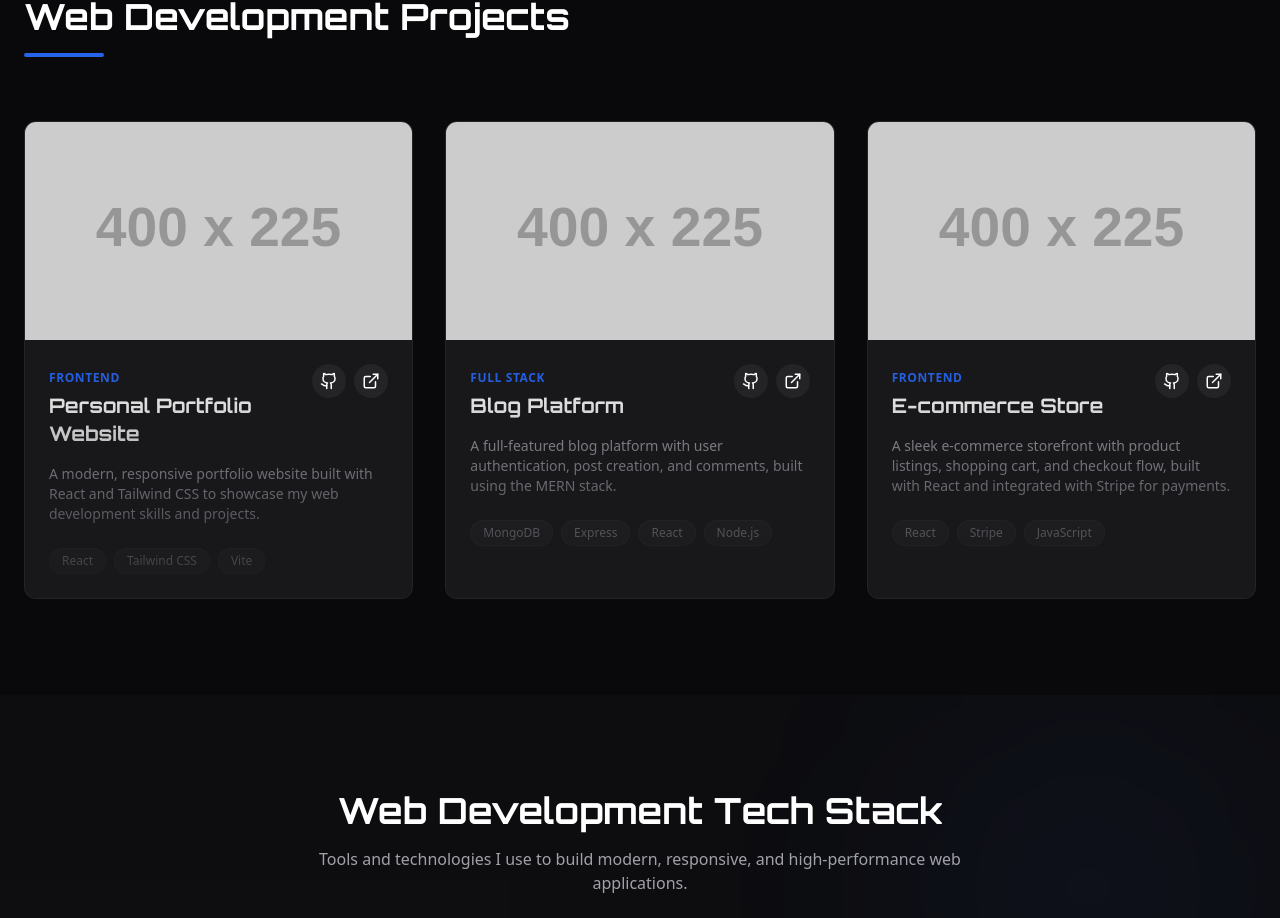
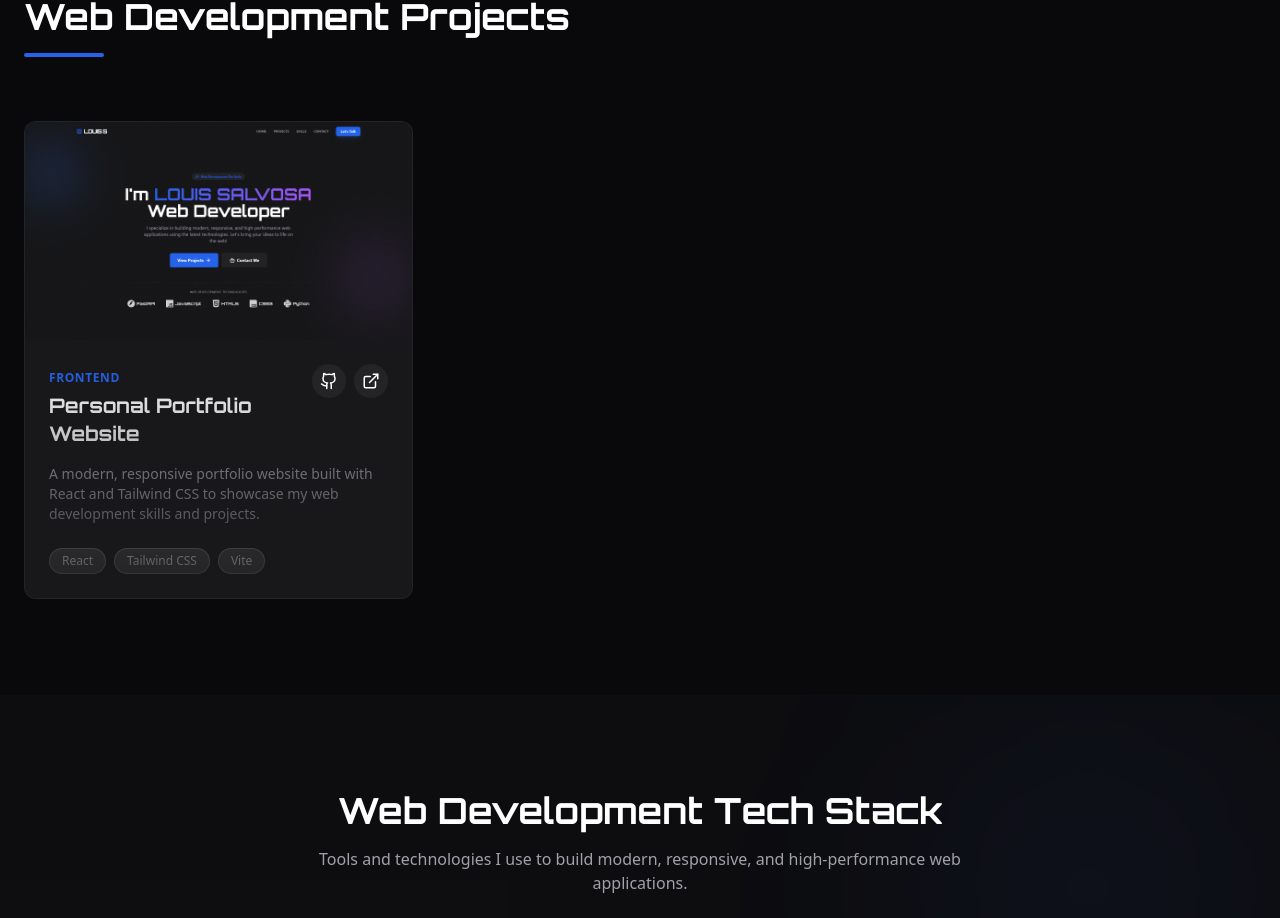
Before and after one commit to louis-salvosa0101/web-portfolio, a React (Vite) app: page / in a window 1280 px wide. Shown: the part 899-1817 px from the top of the page. Built offline with nearby package versions, Linux system fonts and the light colour scheme.

Commit message:
update projects

```diff
--- a/src/components/Projects.jsx
+++ b/src/components/Projects.jsx
@@ -7,28 +7,28 @@ const projects = [
         category: 'Frontend',
         description: 'A modern, responsive portfolio website built with React and Tailwind CSS to showcase my web development skills and projects.',
         tags: ['React', 'Tailwind CSS', 'Vite'],
-        image: 'https://via.placeholder.com/400x225?text=Portfolio+Website',
-        github: 'https://github.com/yourusername/portfolio',
+        image: 'src/assets/project-images/web-portfolio.png',
+        github: 'https://github.com/louis-salvosa0101/web-portfolio',
         demo: 'https://louis-salvosa0101.github.io/web-portfolio/',
     },
-    {
-        title: 'Blog Platform',
-        category: 'Full Stack',
-        description: 'A full-featured blog platform with user authentication, post creation, and comments, built using the MERN stack.',
-        tags: ['MongoDB', 'Express', 'React', 'Node.js'],
-        image: 'https://via.placeholder.com/400x225?text=Blog+Platform',
-        github: 'https://github.com/yourusername/blog-platform',
-        demo: 'https://yourblog.com',
-    },
-    {
-        title: 'E-commerce Store',
-        category: 'Frontend',
-        description: 'A sleek e-commerce storefront with product listings, shopping cart, and checkout flow, built with React and integrated with Stripe for payments.',
-        tags: ['React', 'Stripe', 'JavaScript'],
-        image: 'https://via.placeholder.com/400x225?text=E-commerce+Store',
-        github: 'https://github.com/yourusername/ecommerce-store',
-        demo: 'https://yourstore.com',
-    },
+    // {
+    //     title: 'Blog Platform',
+    //     category: 'Full Stack',
+    //     description: 'A full-featured blog platform with user authentication, post creation, and comments, built using the MERN stack.',
+    //     tags: ['MongoDB', 'Express', 'React', 'Node.js'],
+    //     image: 'https://via.placeholder.com/400x225?text=Blog+Platform',
+    //     github: 'https://github.com/yourusername/blog-platform',
+    //     demo: 'https://yourblog.com',
+    // },
+    // {
+    //     title: 'E-commerce Store',
+    //     category: 'Frontend',
+    //     description: 'A sleek e-commerce storefront with product listings, shopping cart, and checkout flow, built with React and integrated with Stripe for payments.',
+    //     tags: ['React', 'Stripe', 'JavaScript'],
+    //     image: 'https://via.placeholder.com/400x225?text=E-commerce+Store',
+    //     github: 'https://github.com/yourusername/ecommerce-store',
+    //     demo: 'https://yourstore.com',
+    // },
 ];
 
 const Projects = () => {
@@ -80,7 +80,7 @@ const Projects = () => {
 
                                 <div className="flex flex-wrap gap-2">
                                     {project.tags.map((tag) => (
-                                        <span key={tag} className="px-3 py-1 bg-white/5 rounded-full text-xs text-text-secondary border border-white/5">
+                                        <span key={tag} className="px-3 py-1 bg-white/20 rounded-full text-xs font-medium text-white border border-white/30">
                                             {tag}
                                         </span>
                                     ))}
```
